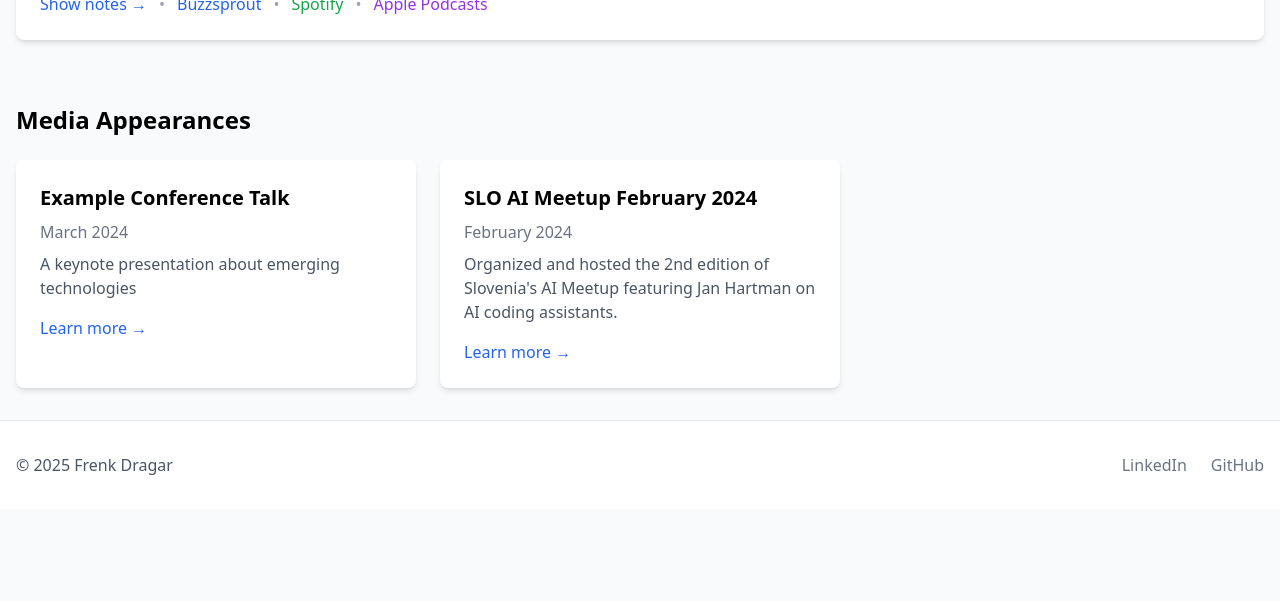
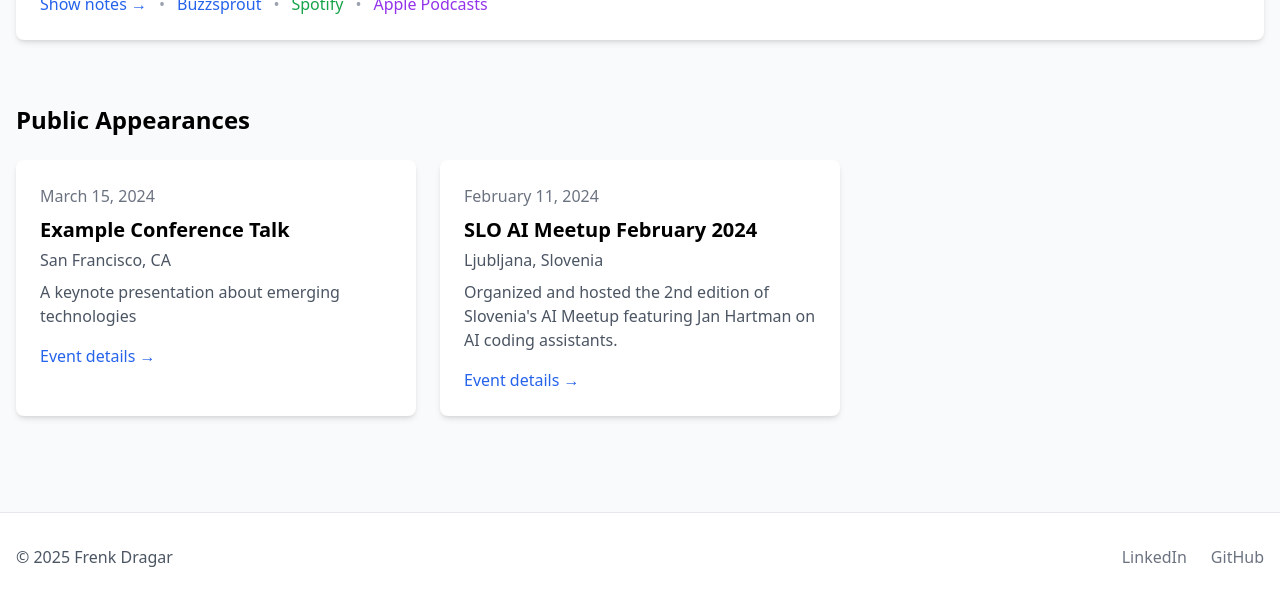
Before and after one commit to frenkd/frenkd.github.io, a Jekyll site: the page built from publications.html, in a window 1280 px wide and 900 px high, scrolled down 1661 px, cut to the strip 299-900 px from the top of the window. Built offline with Jekyll 4.4.1, drawn with Linux system fonts in a browser that asks for light colours; nearby versions of some CDN libraries; before the commit the page ends 2469 px from its top, so only the background shows below that.

Commit message:
feat: Appearances

```diff
--- a/publications.html
+++ b/publications.html
@@ -108,19 +108,39 @@ description: Articles, Podcasts, and Media Appearances
     </div>
   </div>
 
-  <!-- Media Appearances -->
-  <div>
-    <h2 class="text-2xl font-bold mb-6">Media Appearances</h2>
+  <!-- Public Appearances -->
+  <div class="mb-16">
+    <h2 class="text-2xl font-bold mb-6">Public Appearances</h2>
     <div class="grid md:grid-cols-3 gap-6">
       {% if site.appearances.size > 0 %}
         {% assign sorted_appearances = site.appearances | sort: "date" | reverse %}
+        {% assign current_date = site.time | date: '%s' %}
         {% for appearance in sorted_appearances %}
+        {% assign event_date = appearance.date | date: '%s' %}
         <div class="bg-white p-6 rounded-lg shadow-md">
-          <h3 class="text-xl font-semibold mb-2">{{ appearance.title }}</h3>
-          <p class="text-gray-500 mb-2">{{ appearance.date | date: "%B %Y" }}</p>
-          <p class="text-gray-600">{{ appearance.description }}</p>
+          <div class="flex justify-between items-start mb-2">
+            <p class="text-gray-500">{{ appearance.date | date: "%B %d, %Y" }}</p>
+            {% if event_date > current_date %}
+            <span class="px-2 py-1 bg-green-100 text-green-800 text-xs rounded">Upcoming</span>
+            {% endif %}
+          </div>
+          <h3 class="text-xl font-semibold mb-1">{{ appearance.title }}</h3>
+          {% if appearance.organization %}
+          <p class="text-gray-600 text-sm italic mb-2">{{ appearance.organization }}</p>
+          {% endif %}
+          <p class="text-gray-600 mb-2">{{ appearance.location }}</p>
+          <p class="text-gray-600 mb-4">{{ appearance.description }}</p>
+
+          {% if appearance.resources %}
+          <div class="flex flex-col space-y-1 mb-4">
+            {% for resource in appearance.resources %}
+            <a href="{{ resource.url }}" target="_blank" class="text-blue-600 hover:underline">{{ resource.name }} →</a>
+            {% endfor %}
+          </div>
+          {% endif %}
+
           {% if appearance.url %}
-          <a href="{{ appearance.url }}" class="text-blue-600 mt-4 inline-block">Learn more →</a>
+          <a href="{{ appearance.url }}" target="_blank" class="text-blue-600 inline-block hover:underline">Event details →</a>
           {% endif %}
         </div>
         {% endfor %}
```
